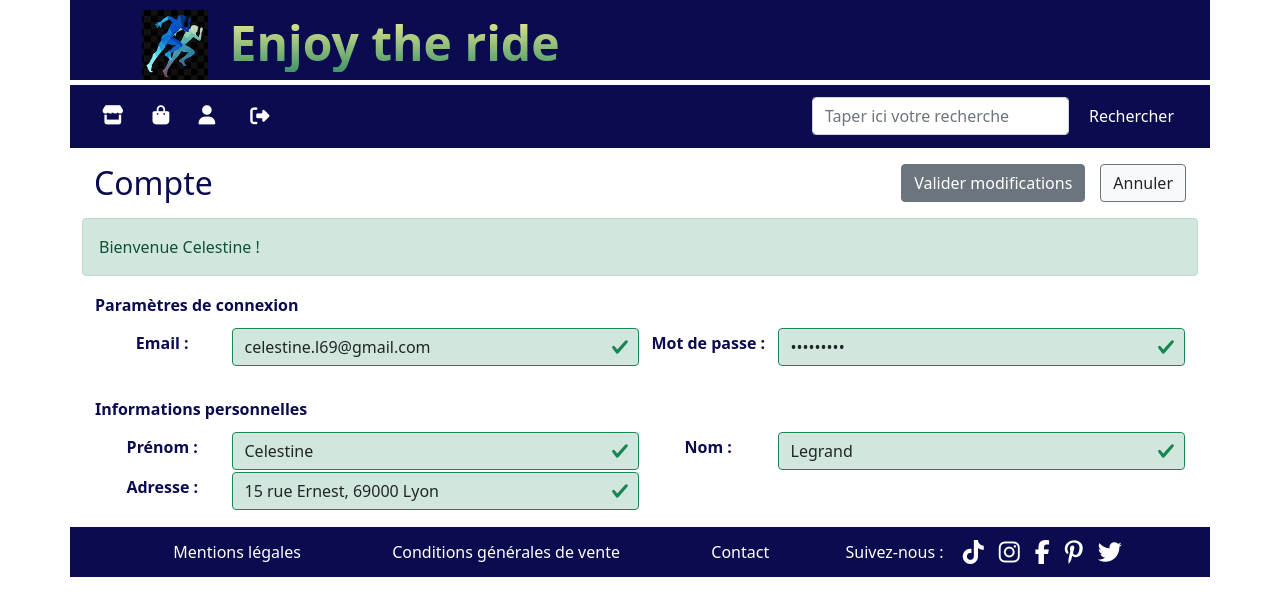
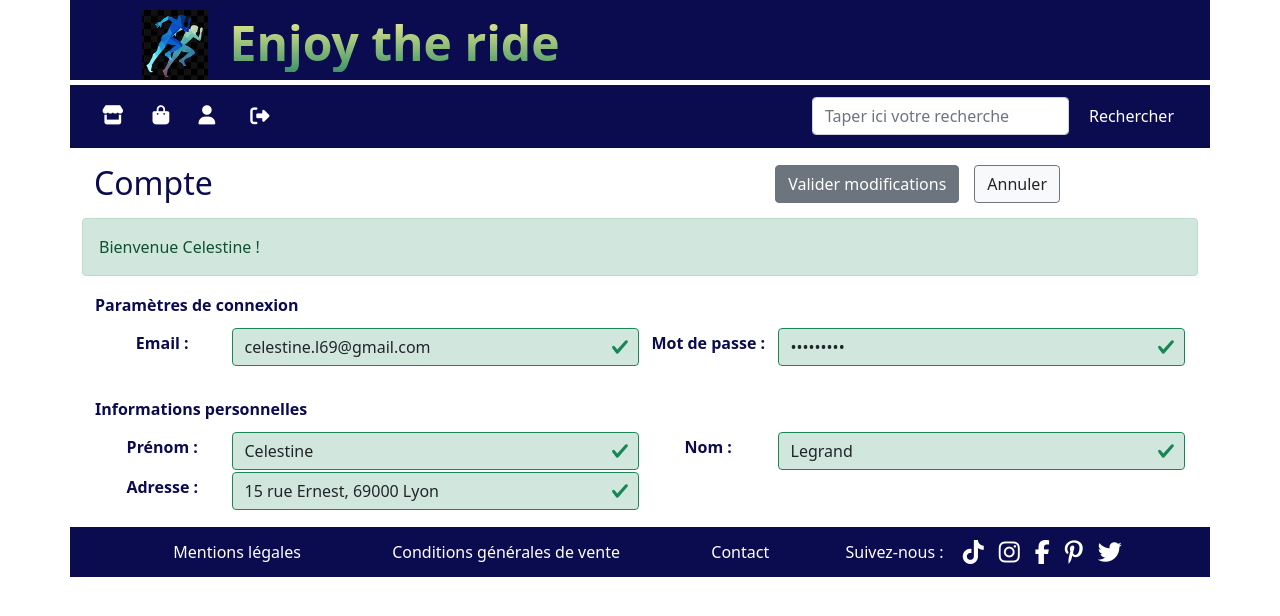
Before and after one commit to cilH/projet-javazon, an Angular app: page /compte/1 in a window 1280 px wide. Both pictures are taken after a click on the button "Modifier". Shown: the top 616 px of the page. Built offline with nearby package versions, Linux system fonts and the light colour scheme; data requests are answered from the project's data file.

Commit message:
Implémentation fonction modifier utilisateur

```diff
--- a/db.json
+++ b/db.json
@@ -145,6 +145,14 @@
       "motDePasse": "fabien",
       "adresse": "18 chemin de la plage, 06130 Grasse",
       "id": 4
+    },
+    {
+      "prenom": "Cecile",
+      "nom": "Heuillet",
+      "email": "cecile.h06@gmail.com",
+      "motDePasse": "cecile",
+      "adresse": "18 chemin de la plage, 06130 Grasse",
+      "id": 5
     }
   ]
 }
--- a/src/app/composants/compte/compte.component.css
+++ b/src/app/composants/compte/compte.component.css
@@ -7,6 +7,7 @@ th {
 .top {
     display: flex;
     justify-content: space-between;
+    position: relative;
 }
 button {
     margin-right: 0px;
@@ -20,3 +21,8 @@ button {
 .categorie2 {
     padding-top:30px;
 }
+.boutonsForm {
+    position: absolute;
+    top: 165px;
+    right: 220px;
+}
--- a/src/app/composants/compte/compte.component.html
+++ b/src/app/composants/compte/compte.component.html
@@ -3,11 +3,9 @@
     <h2 class="col-5">Compte</h2>
     <div class="boutons">
       <button [hidden]="isAuthorised" (click)="autoriserModification()" class="btn btn-secondary">Modifier</button>
-      <button [hidden]="!isAuthorised" class="btn btn-secondary">Valider modifications</button>
+      <!-- <button [hidden]="!isAuthorised" [disabled]="formModification.invalid" class="btn btn-secondary">Valider modifications</button> -->
       <button [hidden]="isAuthorised" (click)="supprimerUtilisateur()" style="color: white;"
         class="btn btn-light btn-outline-secondary text-dark">Supprimer compte</button>
-      <button [hidden]="!isAuthorised" (click)="annulerModification()" style="color: white;"
-        class="btn btn-light btn-outline-secondary text-dark">Annuler</button>
     </div>
   </div>
 
@@ -44,5 +42,10 @@
             name="adresse" [readonly]="!isAuthorised" required [(ngModel)]="utilisateur.adresse" #adresse="ngModel"></td>
       </tr>
     </table>
+    <div class="boutonsForm">
+      <button [hidden]="!isAuthorised" [disabled]="formModification.invalid" class="btn btn-secondary">Valider modifications</button>
+      <button [hidden]="!isAuthorised" (click)="annulerModification()" style="color: white;"
+          class="btn btn-light btn-outline-secondary text-dark">Annuler</button>
+    </div>
   </form>
 </div>
--- a/src/app/composants/compte/compte.component.ts
+++ b/src/app/composants/compte/compte.component.ts
@@ -34,6 +34,13 @@ export class CompteComponent implements OnInit {
   }
 
   modifierUtilisateur() {
+    this.us.updateUser(this.utilisateur).subscribe(res => {
+      this.message = "Vos modifications ont bien été prises en compte !";
+      console.log(this.message);
+      this.isAuthorised = false;
+      console.log(this.isAuthorised);
+      // this.router.navigateByUrl(`compte?id=${this.utilisateur.id}`);
+    })
 
   }
 
--- a/src/app/services/utilisateur.service.ts
+++ b/src/app/services/utilisateur.service.ts
@@ -23,7 +23,7 @@ export class UtilisateurService {
   }
 
   updateUser(u: Utilisateur) {
-    return this.http.post(this.url+"/"+u.id, u);
+    return this.http.put(this.url+"/"+u.id, u);
   }
 
   removeUser(id: number) {
```
